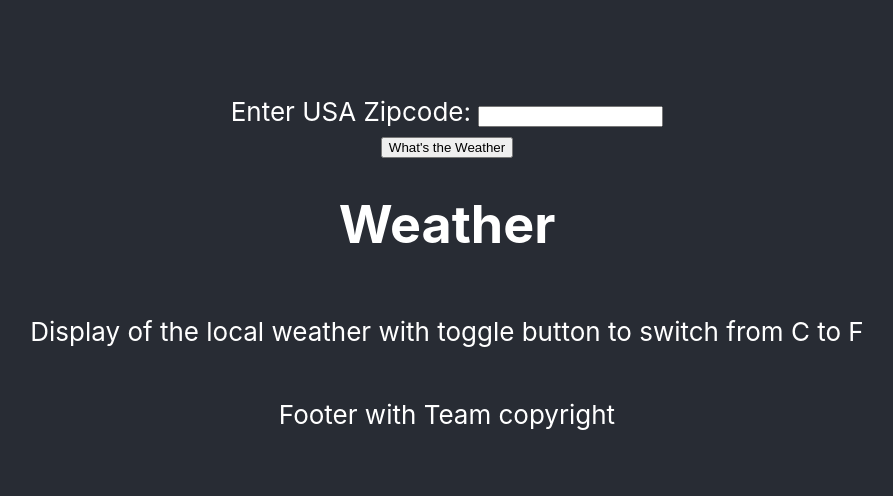
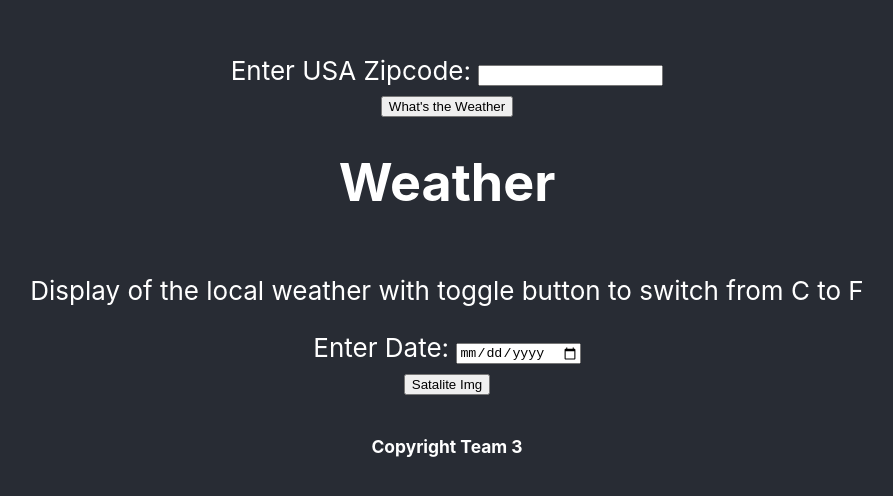
Before and after one commit to BreyannaKerley/teamGit, a React (Create React App) app in the folder 24HourProject/dayproject/: page / in a window 1280 px wide. Shown: the part 124-620 px from the top of the page, without its empty margins (193-1086 px from the left). Built offline with nearby package versions, Linux system fonts and the light colour scheme.

Commit message:
NASA Date field - Fetch Function - Infinite loop issue

```diff
--- a/24HourProject/dayproject/src/App.js
+++ b/24HourProject/dayproject/src/App.js
@@ -3,10 +3,10 @@ import './App.css';
 import Header from './components/site/Header';
 import Card from './components/site/Card';
 import Footer from './components/site/Footer';
+import Home from './components/site/Home';
 
 function App() {
 
-    const nasaKey = 'ihsCPXbr1PJhfBa0E1LxYPm8JTPO47MHYnJIPZoL';
     const owKey = '2c20c5997d2766992b1ad90d53583e5a';
 
   return (
@@ -14,6 +14,7 @@ function App() {
       <header className="App-header">
       <Header owKey={owKey} />
       <Card />
+      <Home />
       <Footer />
       </header>
     </div>
--- a/24HourProject/dayproject/src/components/site/Footer.js
+++ b/24HourProject/dayproject/src/components/site/Footer.js
@@ -4,7 +4,7 @@ const Footer = () => {
 
     return (
         <div>
-            <p>Footer with Team copyright</p>
+            <h6>Copyright Team 3</h6>
         </div>
     )
 }
--- a/24HourProject/dayproject/src/components/site/Header.js
+++ b/24HourProject/dayproject/src/components/site/Header.js
@@ -2,7 +2,7 @@ import React, {useEffect, useState} from 'react';
 
 const Header = (props) => {
     console.log(props);
-    const [zip, setZip] = useState(46214);
+    const [zip, setZip] = useState('46214');
     const [weather, setWeather] = useState([]);
 
     const fetchResults = () => {
--- a/24HourProject/dayproject/src/components/site/Home.js
+++ b/24HourProject/dayproject/src/components/site/Home.js
@@ -1,14 +1,35 @@
-import React from 'react';
+import React, {useState, useEffect} from 'react';
 
 const Home = (props) => {
 
-    const fetchBackground = () => {
+    const [lon, setLon] = useState('-86.2875');
+    const [lat, setLat] = useState('39.7924');
+    const [date, setDate] = useState('');
 
+    const fetch = () => {
+
+        const nasaKey = 'ihsCPXbr1PJhfBa0E1LxYPm8JTPO47MHYnJIPZoL';
+        const url = `https://api.nasa.gov/planetary/earth/assets?lon=${lon}&lat=${lat}&date=${date}&api_key=${nasaKey}`;
+
+        console.log(url)
+        fetch(url)
+        .then(res => res.json())
+        .then(json => console.log(json))
+    }
+
+    const handleSubmit = e => {
+        e.preventDefault();
+        fetch();
     }
 
     return (
         <div>
-            <p>This is the background fetched from NASA</p>
+            <form onSubmit={(e) => handleSubmit(e)}>
+            <span>Enter Date: <input type='date' name='date' onChange={(e) => setDate(e.target.value)} /></span>
+            <br />
+            <button className='submit'>Satalite Img</button>
+            <br />
+            </form>
         </div>
     )
 }
```
